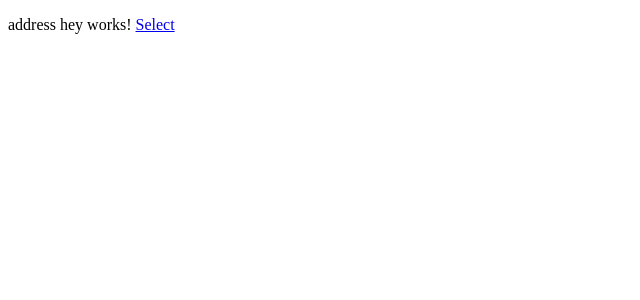
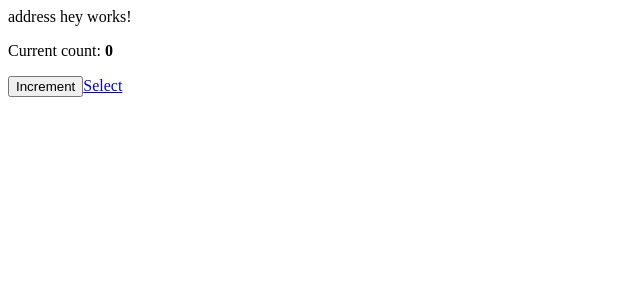
Before and after one commit to jporcenaluk/aladdin, an Angular app in the folder AladdinWeb/: page / in a window 1280 px wide. Shown: the top 300 px of the page, without its empty margins (0-640 px from the left). Built offline with nearby package versions, Linux system fonts and the light colour scheme.

Commit message:
Incrementing

```diff
--- a/AladdinWeb/src/app/address/address.component.html
+++ b/AladdinWeb/src/app/address/address.component.html
@@ -1,4 +1,8 @@
-<p>
+<div>
   address hey works!
+  <p>Current count: <strong>{{ currentCount }}</strong></p>
+
+  <button (click)="incrementCounter()">Increment</button>
+
   <a href="/selection">Select</a>
-</p>
+</div>
--- a/AladdinWeb/src/app/address/address.component.ts
+++ b/AladdinWeb/src/app/address/address.component.ts
@@ -12,4 +12,10 @@ export class AddressComponent implements OnInit {
   ngOnInit() {
   }
 
+  public currentCount = 0;
+
+  public incrementCounter() {
+      this.currentCount++;
+  }
+
 }
```
